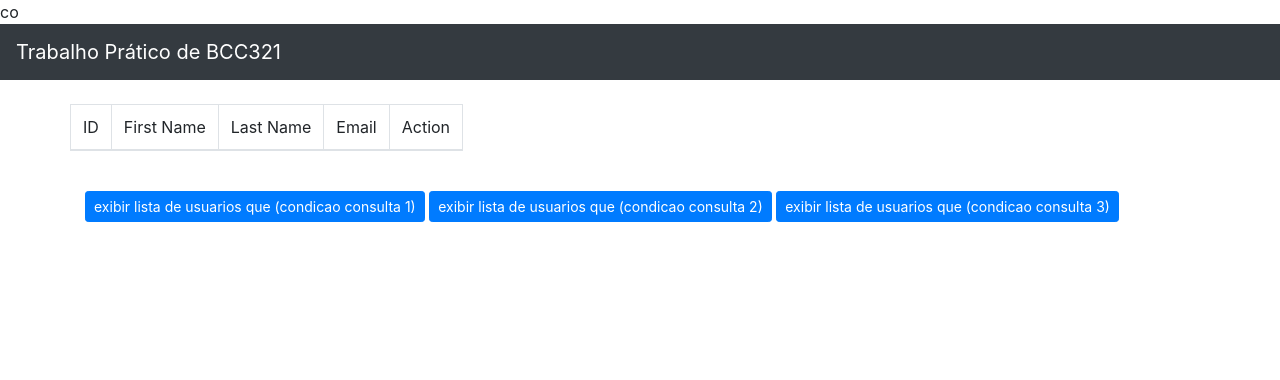
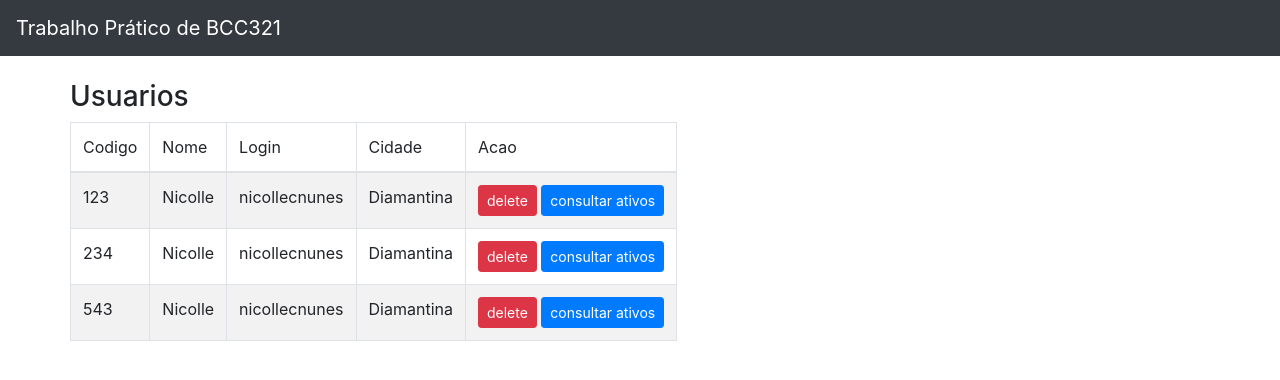
Before and after one commit to nicollecnunes/stock-exchange, a Flask app: page / in a window 1280 px wide. Shown: the top 380 px of the page. Run offline with Flask 2, Linux system fonts and the light colour scheme; some libraries are stand-ins or nearby versions.

Commit message:
consulta de busca de ativos - layout e tabelas

```diff
--- a/app.py
+++ b/app.py
@@ -16,24 +16,34 @@ DB_PASS = "admin"
 
 @app.route('/')
 def Index():
-    # TODO: tirar mock da linha 24 e comentarios - adicionar a consulta em s - adicionar mais row[x] no index.html
-    # cur = conn.cursor(cursor_factory=psycopg2.extras.DictCursor)
-    # s = "SELECT * from usuarios"
-    # cur.execute(s) # Execute the SQL
-    # list_users = cur.fetchall()
-    list_users = []
-    return render_template('index.html', list_users=list_users)
+    list_users = [[123, 'Nicolle', 'nicollecnunes', 'Diamantina'], [234, 'Nicolle',
+                                                                    'nicollecnunes', 'Diamantina'], [543, 'Nicolle', 'nicollecnunes', 'Diamantina']]
+    return render_template('index.html', list_users=list_users, list_ativos=[])
 
 
 @app.route('/delete/<string:id>', methods=['POST', 'GET'])
 def delete_user(id):
-    #TODO: tirar comentarios quando o banco tiver ok
     # cur = conn.cursor(cursor_factory=psycopg2.extras.DictCursor)
 
     # cur.execute('DELETE FROM users WHERE id = {0}'.format(id))
     # conn.commit()
-    flash('usuario deletado com sucesso')
     return redirect(url_for('Index'))
+
+@app.route('/consultar-ativos/<string:id>', methods=['POST', 'GET'])
+def consultar_ativos(id):
+    # cur = conn.cursor(cursor_factory=psycopg2.extras.DictCursor)
+    # s = 'SELECT CodigoAtivo, Tipo FROM FundoInvestimentos WHERE CodigoUsuario = {0}'.format(id)
+    # s2 = 'SELECT Nome FROM Usuarios WHERE CodigoUsuario = {0}'.format(id)
+
+    # cur.execute(s)
+    # list_ativos = cur.fetchall()
+
+    # cur.execute(s2)
+    # nome_user = cur.fetch()
+
+    nome_user = "Nicolle"
+    list_ativos = [[1, 'Tipo B'], [3, 'Tipotipo']]
+    return render_template('index.html', list_ativos=list_ativos, nome_user=nome_user)
 
 
 if __name__ == "__main__":
--- a/templates/index.html
+++ b/templates/index.html
@@ -15,15 +15,17 @@
       {% endif %}
       {% endwith %}
     </div>
+    {% if list_users %}
     <div>
+      <h3>Usuarios</h3>
       <table id="example" class="table table-striped table-bordered">
         <thead>
           <tr>
-            <td>ID</td>
-            <td>First Name</td>
-            <td>Last Name</td>
-            <td>Email</td>
-            <td>Action</td>
+            <td>Codigo</td>
+            <td>Nome</td>
+            <td>Login</td>
+            <td>Cidade</td>
+            <td>Acao</td>
           </tr>
         </thead>
         <tbody>
@@ -35,12 +37,37 @@
             <td>{{row[3]}}</td>
             <td>
               <a href="/delete/{{row[0]}}" class="btn btn-danger btn-delete btn-sm">delete</a>
+              <a href="/consultar-ativos/{{row[0]}}" class="btn btn-primary btn-delete btn-sm">consultar ativos</a>
             </td>
+
           </tr>
           {% endfor %}
         </tbody>
       </table>
     </div>
+    {% endif %}
+
+    {% if list_ativos %}
+    <div>
+      <h3>Ativos do Usuario {{nome_user}}</h3>
+      <table id="example" class="table table-striped table-bordered">
+        <thead>
+          <tr>
+            <td>Codigo</td>
+            <td>Tipo do Ativo</td>
+          </tr>
+        </thead>
+        <tbody>
+          {% for row in list_ativos %}
+          <tr>
+            <td>{{row[0]}}</td>
+            <td>{{row[1]}}</td>
+          </tr>
+          {% endfor %}
+        </tbody>
+      </table>
+    </div>
+    {% endif %}
   </div>
 </div>
 
--- a/templates/layout.html
+++ b/templates/layout.html
@@ -1,4 +1,4 @@
-co<!DOCTYPE html>
+<!DOCTYPE html>
 <html lang="en">
   <head>
     <meta charset="UTF-8" />
@@ -15,24 +15,7 @@ co<!DOCTYPE html>
     </nav>
 
     <div class="container pt-4">{% block body %} {% endblock %}</div>
-    <div class="container pt-4">
-      <a href="/consulta1" class="btn btn-primary btn-sm mb-2">exibir lista de usuarios que (condicao consulta 1)</a>
-      <a href="/consulta2" class="btn btn-primary btn-sm mb-2">exibir lista de usuarios que (condicao consulta 2)</a>
-      <a href="/consulta3" class="btn btn-primary btn-sm mb-2">exibir lista de usuarios que (condicao consulta 3)</a>
-    </div>
     <script>
-      const btnDelete = document.querySelectorAll(".btn-delete");
-      if (btnDelete) {
-        const btnArray = Array.from(btnDelete);
-        btnArray.forEach((btn) => {
-          btn.addEventListener("click", (e) => {
-            if (!confirm("tem certeza que deseja deletar?")) {
-              e.preventDefault();
-            }
-          });
-        });
-      }
-
       $(document).ready(function () {
         $("#example").DataTable({
           aLengthMenu: [
```
